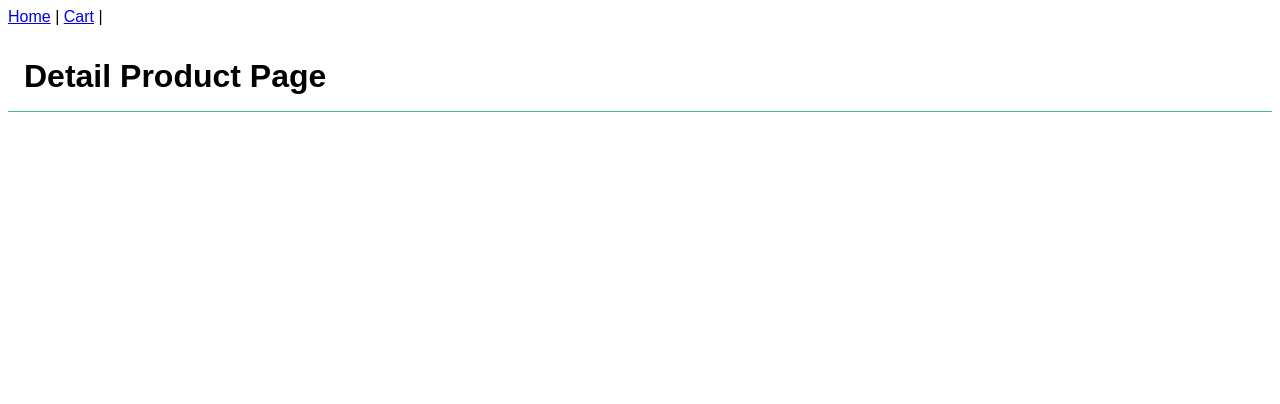
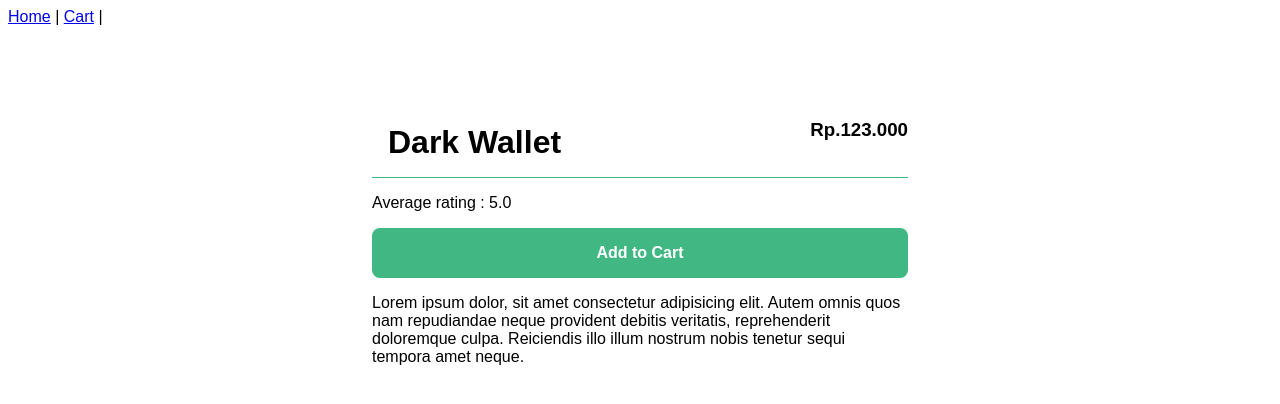
Before and after one commit to rifkyhilmann/MEVN-ShoppingCart-client, a Vue app: page /product/109 in a window 1280 px wide. Shown: the top 404 px of the page. Built offline with nearby package versions, Linux system fonts and the light colour scheme.

Commit message:
add detail product

```diff
--- a/src/views/products/Detail.vue
+++ b/src/views/products/Detail.vue
@@ -1,6 +1,19 @@
 <template>
     <div>
-        <h1>Detail Product Page</h1>
+      <div id="page-wrap">
+        <div class="img">
+          <img src="" alt="">
+        </div>
+        <div id="product-details">
+            <h1>Dark Wallet</h1>
+            <h3 id="price">Rp.123.000</h3>
+            <p>Average rating : 5.0</p>
+            <button id="add-to-cart">Add to Cart</button>
+            <p>
+              Lorem ipsum dolor, sit amet consectetur adipisicing elit. Autem omnis quos nam repudiandae neque provident debitis veritatis, reprehenderit doloremque culpa. Reiciendis illo illum nostrum nobis tenetur sequi tempora amet neque.
+            </p>
+        </div>
+      </div>
     </div>
 </template>
 
```
